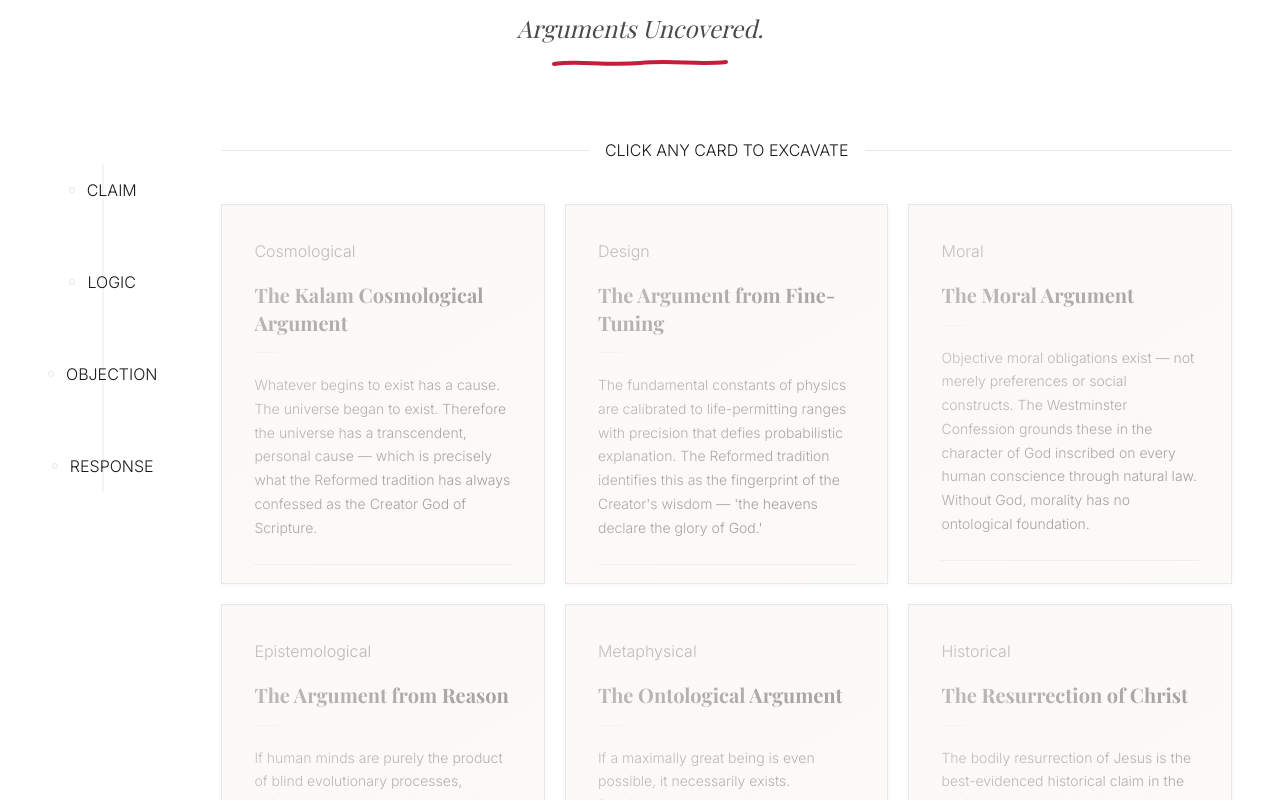
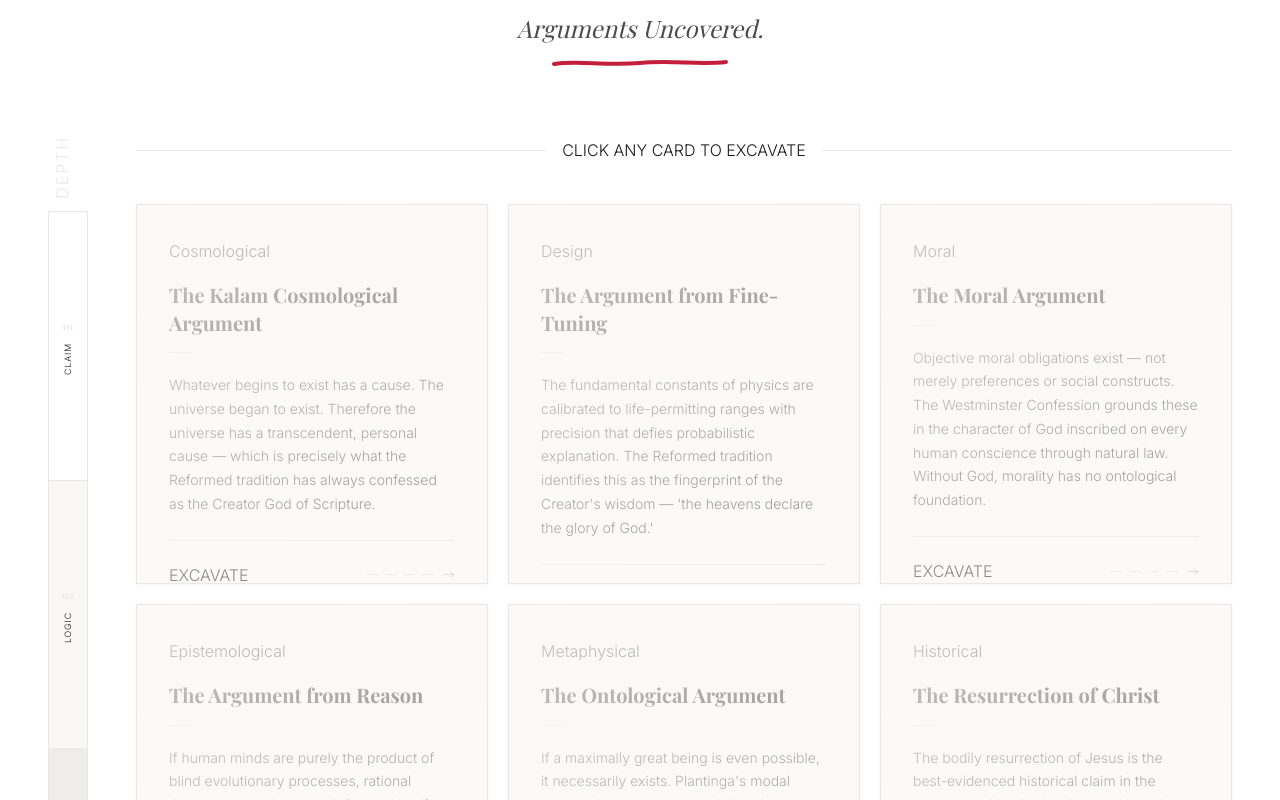
Before and after one commit to TrueDominion/artifact, a React (Vite) app: page /the-dig in a window 1280 px wide. Shown: the part 280-1080 px from the top of the page. Built offline with nearby package versions, Linux system fonts and the light colour scheme; a web font is replaced by a local one.

Commit message:
Update TheDig.tsx

```diff
--- a/src/pages/TheDig.tsx
+++ b/src/pages/TheDig.tsx
@@ -1,8 +1,8 @@
 /**
  * src/pages/TheDig.tsx
  * THE DIG — Arguments Uncovered.
- * 8-card grid. Each card flips to reveal 4-step argument navigator.
- * Desktop sidebar retains excavation depth metaphor.
+ * 8-card grid with 4-step flip cards.
+ * Sidebar: vertical stratum key with rotated labels running top to bottom.
  */
 
 import SectionHeader from '@/components/ui/SectionHeader'
@@ -11,6 +11,13 @@ import argumentsData from '@/data/arguments.json'
 import type { Argument } from '@/types'
 
 const args = argumentsData as unknown as Argument[]
+
+const strata = [
+  { label: 'CLAIM',     number: '01' },
+  { label: 'LOGIC',     number: '02' },
+  { label: 'OBJECTION', number: '03' },
+  { label: 'RESPONSE',  number: '04' },
+]
 
 export default function TheDig() {
   return (
@@ -22,27 +29,65 @@ export default function TheDig() {
       />
 
       <div className="max-w-7xl mx-auto px-6 lg:px-12 pb-32">
-        <div className="flex gap-10 lg:gap-16">
+        <div className="flex gap-8 lg:gap-12">
 
-          {/* Depth sidebar — desktop only */}
+          {/* ── Stratum sidebar — desktop only ── */}
           <aside
-            className="hidden lg:flex flex-col items-center flex-shrink-0 pt-2"
-            aria-label="Excavation depth levels"
+            className="hidden lg:flex flex-col flex-shrink-0 w-10"
+            aria-label="Argument layers"
           >
-            <div className="flex flex-col items-center gap-0 relative">
-              <div className="absolute top-5 bottom-5 left-1/2 -translate-x-1/2 w-px bg-graphite-border" />
-              {['CLAIM', 'LOGIC', 'OBJECTION', 'RESPONSE'].map((level) => (
-                <div key={level} className="flex items-center gap-3 py-8 z-10 relative">
-                  <div className="w-1.5 h-1.5 rounded-full border border-graphite-soft bg-white" />
-                  <span className="label-museum text-graphite-soft whitespace-nowrap">
-                    {level}
+            <p
+              className="label-museum text-graphite-border text-center mb-3"
+              style={{ writingMode: 'vertical-rl', transform: 'rotate(180deg)', letterSpacing: '0.12em' }}
+            >
+              DEPTH
+            </p>
+
+            <div className="flex flex-col flex-1 border border-graphite-border overflow-hidden">
+              {strata.map((s, i) => (
+                <div
+                  key={s.label}
+                  className={`flex-1 flex flex-col items-center justify-center gap-2 py-4 ${
+                    i < strata.length - 1 ? 'border-b border-graphite-border' : ''
+                  }`}
+                  style={{
+                    backgroundColor:
+                      i === 0 ? '#FFFFFF' :
+                      i === 1 ? '#FAF8F5' :
+                      i === 2 ? '#EFEDE9' :
+                               '#E8E5E0',
+                  }}
+                >
+                  <span
+                    className="font-serif font-bold text-graphite-border select-none"
+                    style={{ fontSize: '0.65rem' }}
+                  >
+                    {s.number}
+                  </span>
+                  <span
+                    className="label-museum text-graphite-soft"
+                    style={{
+                      writingMode: 'vertical-rl',
+                      transform: 'rotate(180deg)',
+                      letterSpacing: '0.1em',
+                      fontSize: '0.55rem',
+                    }}
+                  >
+                    {s.label}
                   </span>
                 </div>
               ))}
             </div>
+
+            <p
+              className="label-museum text-graphite-border text-center mt-3"
+              style={{ writingMode: 'vertical-rl', transform: 'rotate(180deg)', letterSpacing: '0.12em' }}
+            >
+              SURFACE
+            </p>
           </aside>
 
-          {/* Grid */}
+          {/* ── Card grid ── */}
           <div className="flex-1">
             <div className="flex items-center gap-4 mb-10">
               <hr className="flex-1 border-t border-graphite-border" />
@@ -56,6 +101,7 @@ export default function TheDig() {
               ))}
             </div>
           </div>
+
         </div>
       </div>
     </div>
```
